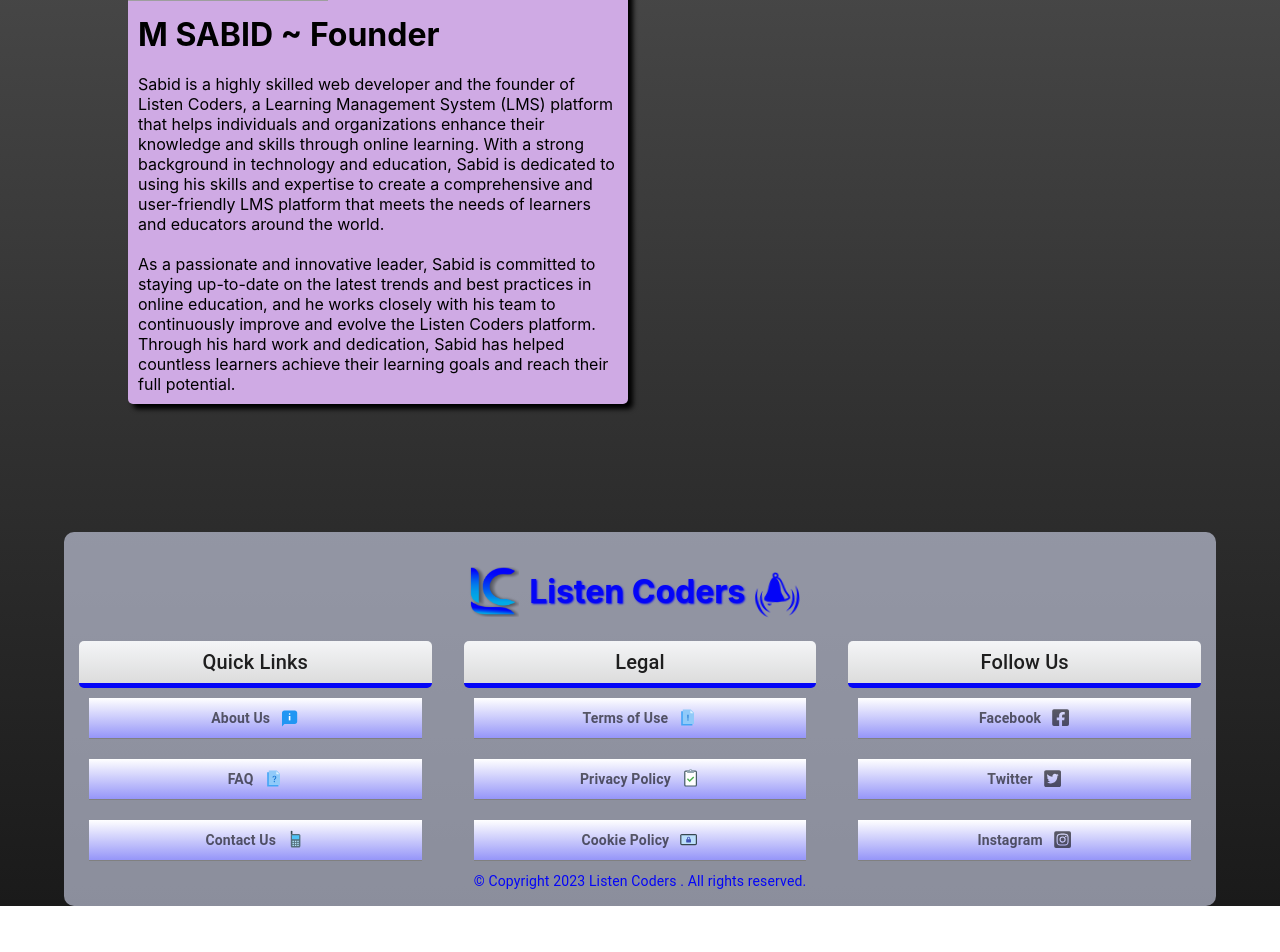
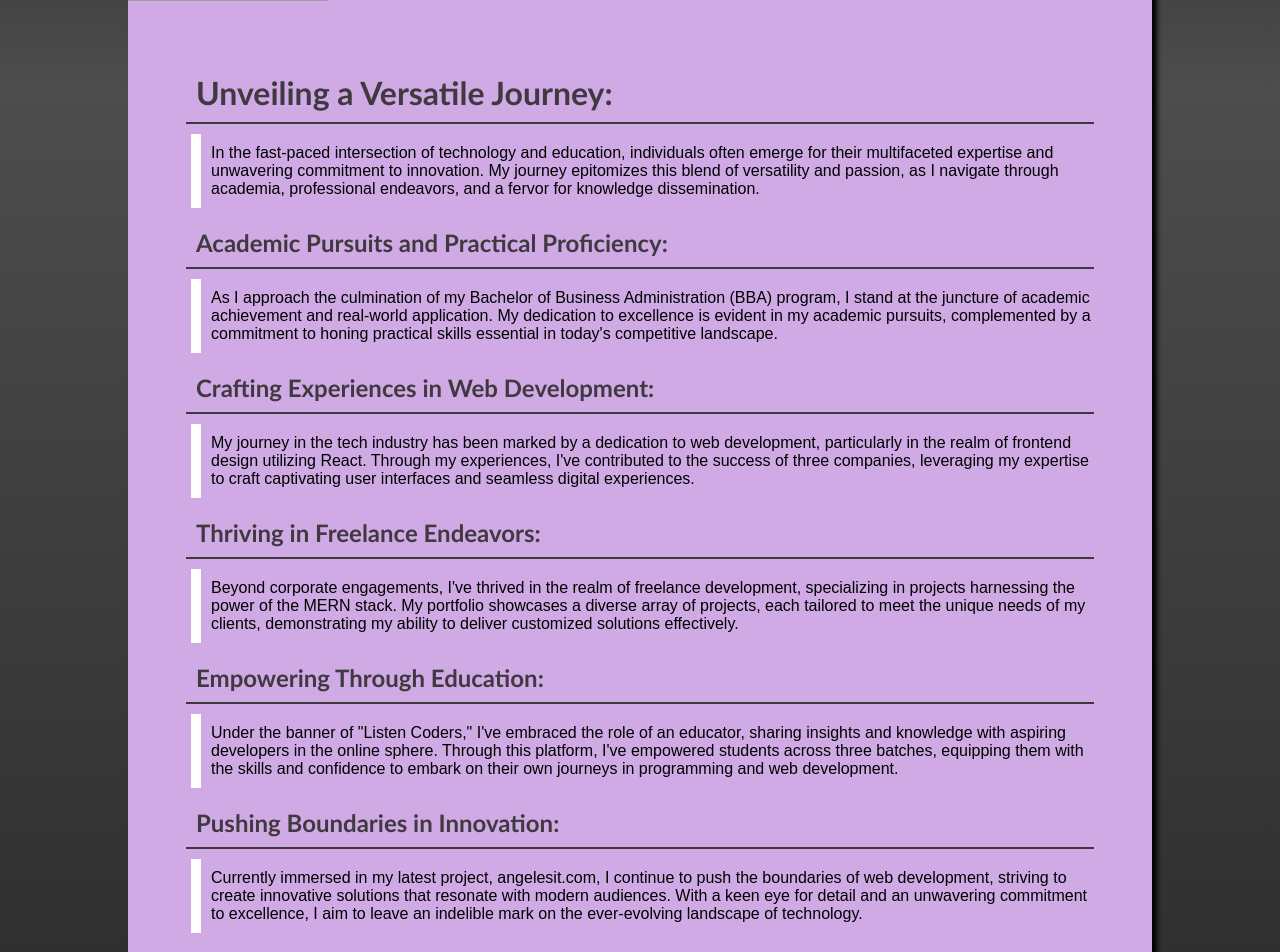
Before and after one commit to m-sabid/my-lms-site-Listen-coders, a Next.js app: page /about in a window 1280 px wide. Shown: the part 680-1632 px from the top of the page. Before the commit the page ends 1586 px from the top, so only its background shows below. Built offline with nearby package versions, Linux system fonts and the light colour scheme; grey boxes are pictures that could not be loaded.

Commit message:
Added about sec

```diff
--- a/Components/About/OurTeam.js
+++ b/Components/About/OurTeam.js
@@ -12,23 +12,72 @@ const OurTeam = () => {
             fill
             className={styles.adminImage}
           />
-          <h1>M SABID ~ Founder</h1>
-          <p>
-            Sabid is a highly skilled web developer and the founder of Listen
-            Coders, a Learning Management System (LMS) platform that helps
-            individuals and organizations enhance their knowledge and skills
-            through online learning. With a strong background in technology and
-            education, Sabid is dedicated to using his skills and expertise to
-            create a comprehensive and user-friendly LMS platform that meets the
-            needs of learners and educators around the world. <br />
-            <br />
-            As a passionate and innovative leader, Sabid is committed to staying
-            up-to-date on the latest trends and best practices in online
-            education, and he works closely with his team to continuously
-            improve and evolve the Listen Coders platform. Through his hard work
-            and dedication, Sabid has helped countless learners achieve their
-            learning goals and reach their full potential.
-          </p>
+          <div className={styles.about_container}>
+            <h1>Unveiling a Versatile Journey:</h1>
+            <p>
+              In the fast-paced intersection of technology and education,
+              individuals often emerge for their multifaceted expertise and
+              unwavering commitment to innovation. My journey epitomizes this
+              blend of versatility and passion, as I navigate through academia,
+              professional endeavors, and a fervor for knowledge dissemination.
+            </p>
+            <h2>Academic Pursuits and Practical Proficiency:</h2>
+            <p>
+              As I approach the culmination of my Bachelor of Business
+              Administration (BBA) program, I stand at the juncture of academic
+              achievement and real-world application. My dedication to
+              excellence is evident in my academic pursuits, complemented by a
+              commitment to honing practical skills essential in today's
+              competitive landscape.
+            </p>
+            <h2>Crafting Experiences in Web Development:</h2>
+            <p>
+              My journey in the tech industry has been marked by a dedication to
+              web development, particularly in the realm of frontend design
+              utilizing <a href="https://reactjs.org/">React</a>. Through my
+              experiences, I've contributed to the success of three companies,
+              leveraging my expertise to craft captivating user interfaces and
+              seamless digital experiences.
+            </p>
+            <h2>Thriving in Freelance Endeavors:</h2>
+            <p>
+              Beyond corporate engagements, I've thrived in the realm of
+              freelance development, specializing in projects harnessing the
+              power of the{" "}
+              <a href="https://www.mongodb.com/mern-stack">MERN stack</a>. My
+              portfolio showcases a diverse array of projects, each tailored to
+              meet the unique needs of my clients, demonstrating my ability to
+              deliver customized solutions effectively.
+            </p>
+            <h2>Empowering Through Education:</h2>
+            <p>
+              Under the banner of "Listen Coders," I've embraced the role of an
+              educator, sharing insights and knowledge with aspiring developers
+              in the online sphere. Through this platform, I've empowered
+              students across three batches, equipping them with the skills and
+              confidence to embark on their own journeys in programming and web
+              development.
+            </p>
+            <h2>Pushing Boundaries in Innovation:</h2>
+            <p>
+              Currently immersed in my latest project,{" "}
+              <a href="https://angelesit.com/">angelesit.com</a>, I continue to
+              push the boundaries of web development, striving to create
+              innovative solutions that resonate with modern audiences. With a
+              keen eye for detail and an unwavering commitment to excellence, I
+              aim to leave an indelible mark on the ever-evolving landscape of
+              technology.
+            </p>
+            <h2>A Vision for the Future:</h2>
+            <p>
+              In essence, my journey epitomizes the spirit of a new generation
+              of technologists, seamlessly integrating academic rigor,
+              professional expertise, and a passion for nurturing the next wave
+              of talent. As I chart my course in the dynamic realms of web
+              development and education, I remain committed to inspiring
+              aspiring developers and learners, alike.
+            </p>
+          </div>
         </div>
       </div>
     </>
--- a/styles/about.module.css
+++ b/styles/about.module.css
@@ -40,21 +40,38 @@
 .ourTeam_admin {
   background-color: rgb(207, 170, 228);
   color: black;
-  width: 500px;
+  width: 80%;
   margin: 10%;
   border-radius: 5px;
   box-shadow: var(--custom_shadow);
 }
 .ourTeam_admin img {
   margin-top: -100px;
-  background-image: linear-gradient(180deg, white, #CFAAE4, #CFAAE4);
+  background-image: linear-gradient(180deg, white, #cfaae4, #cfaae4);
   border-radius: 50% 50% 0 0;
 }
-.ourTeam_admin h1 {
+
+.ourTeam_admin p {
   padding: 10px;
 }
-.ourTeam_admin p {
+
+.about_container {
+  padding: 3rem;
+}
+
+.about_container h1,
+.about_container h2 {
+  color: rgba(44, 42, 42, 0.884);
+  font-family: "Gill Sans", "Gill Sans MT", Calibri, "Trebuchet MS", sans-serif;
+  border-bottom: 2px solid;
+  margin: 10px;
   padding: 10px;
+}
+
+.about_container p {
+  font-family: Arial, Helvetica, sans-serif;
+  margin-left: 15px;
+  border-left: 10px solid white;
 }
 
 @media (max-width: 600px) {
--- a/styles/globals.css
+++ b/styles/globals.css
@@ -9,16 +9,16 @@ body {
 }
 :root {
   /* --primaryColor: radial-gradient(ellipse at left, #4646ff, transparent),
-  radial-gradient(ellipse at top, #0c0cbe, transparent),
+  radial-gradient(ellipse at top, ##007BFF, transparent),
   radial-gradient(ellipse at bottom, #01aae5, transparent); */
   --gradient_bg_color: linear-gradient(
     to top,
     #1a1a1a,
     #333333,
     #4d4d4d,
-    #000099
+    #000000
   );
-  --primary_color: blue;
+  --primary_color: #007BFF;
   --secondary_color: gray;
   --custom_shadow:5px 5px 5px black;
 
```
